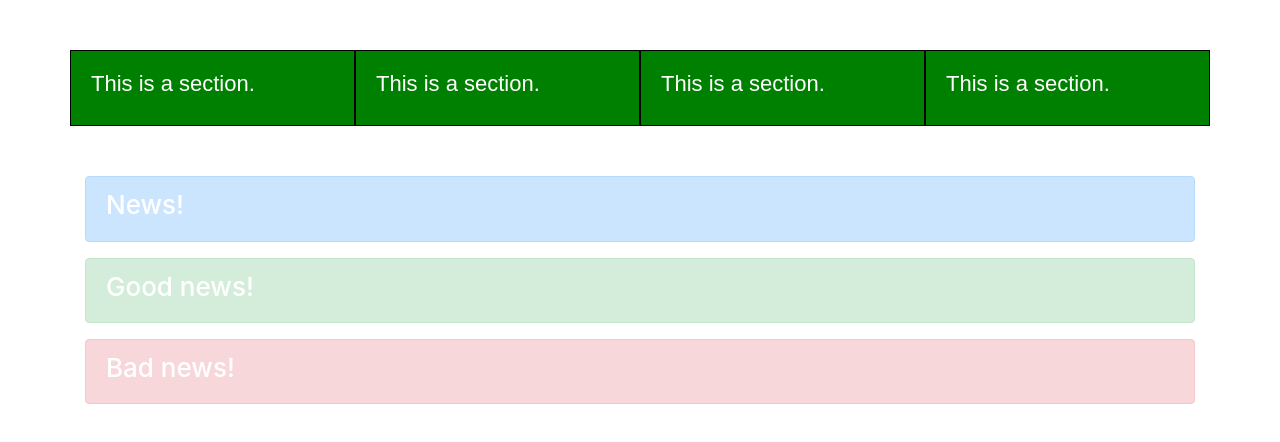
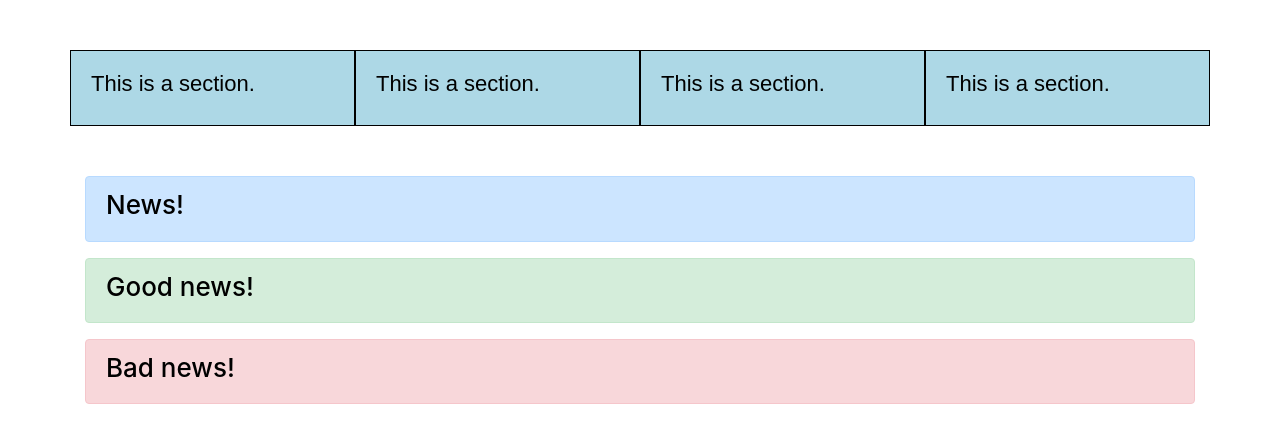
Before and after one commit to renzsam16/lecture1, a plain HTML site: page index.html in a window 1280 px wide. Drawn offline with nearby package versions, Linux system fonts and the light colour scheme.

Commit message:
Added all changes in scss

```diff
--- a/styles.scss
+++ b/styles.scss
@@ -1,4 +1,4 @@
-$color: white;
+$color: black;
 
 h3 {
 	color: $color;
@@ -15,7 +15,7 @@ h2 {
 
   .row > div {
       @extend %message;
-      background-color: green;
+      background-color: lightblue;
   }
 
 .container {
```
Also changed, not shown: styles.css.
